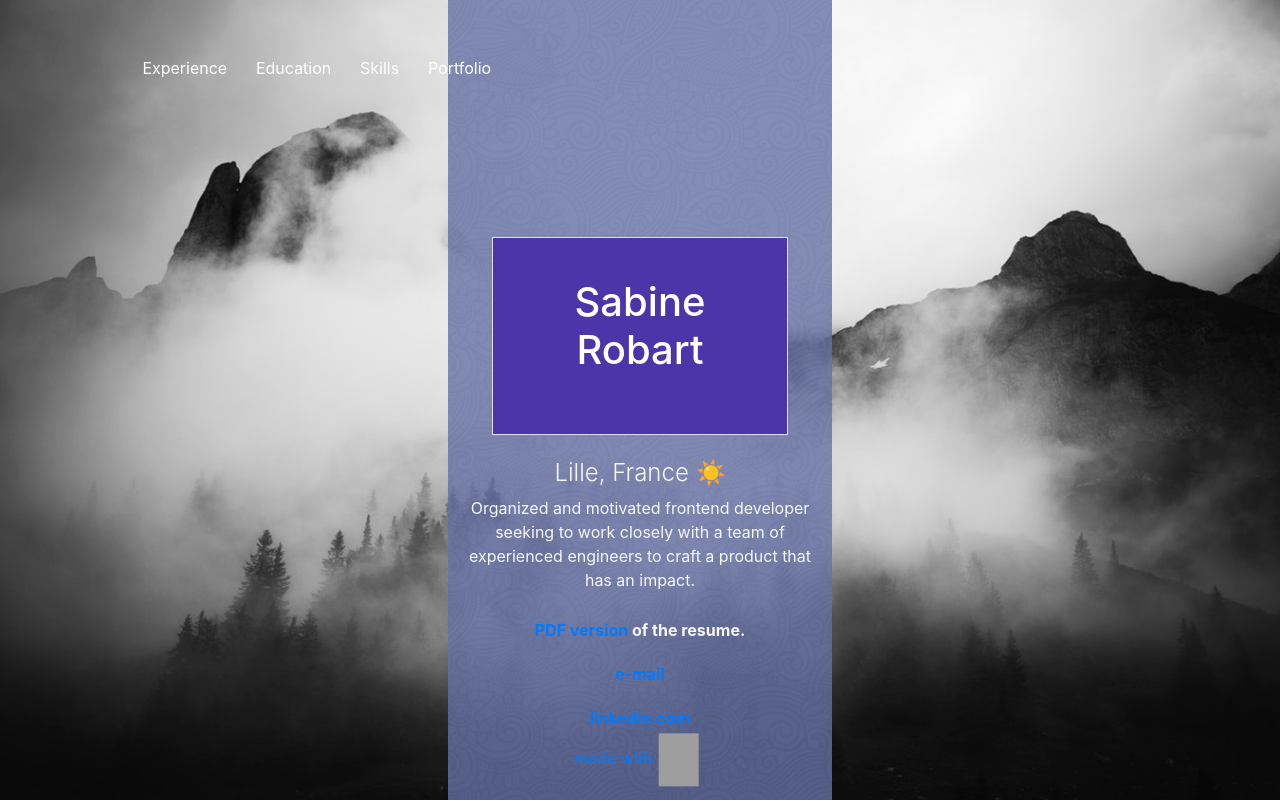
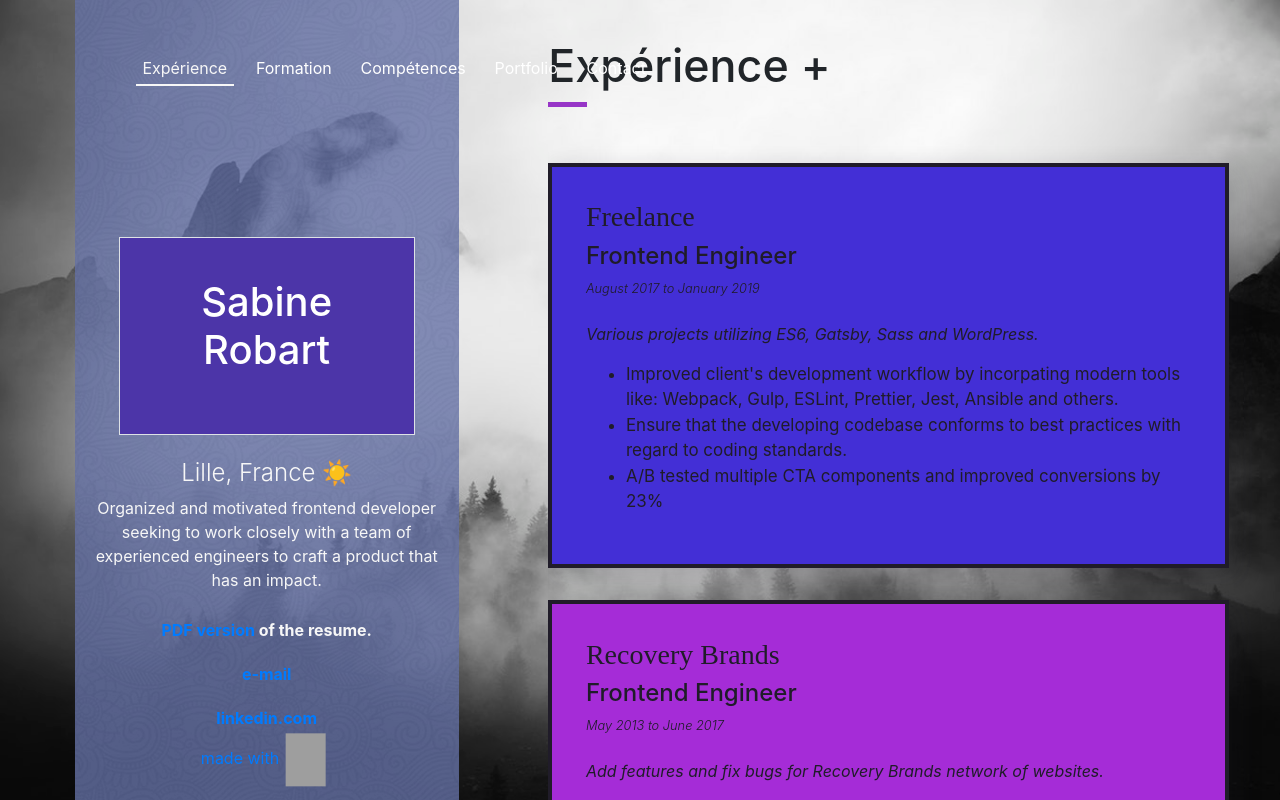
Before and after one commit to Sabinerobart/resume, a React (Create React App) app: page / in a window 1280 px wide. Shown: the top 800 px of the page. Built offline with nearby package versions, Linux system fonts and the light colour scheme; grey boxes are pictures that could not be loaded.

Commit message:
[Upd] navigation.

```diff
--- a/src/App.js
+++ b/src/App.js
@@ -5,17 +5,19 @@ import {
   NavLink,
   Switch
 } from "react-router-dom";
+
 import "./App.scss";
 import Hero from "./components/Hero";
 import SkillsList from "./components/SkillsList";
-import Card from "./components/Card";
+import Experience from "./components/Experience";
 import Education from "./components/Education";
+import Portfolio from "./components/Portfolio";
 import Contact from "./components/Contact";
-import Portfolio from "./components/Portfolio";
 
 class App extends Component {
   render() {
     const resume = this.props.resumeJson;
+    const activeColor = "#f7f7f7";
     return (
       <Router>
         <div className="app">
@@ -23,13 +25,13 @@ class App extends Component {
           <Switch>
             <Route
               exact
-              path={"/Experience"}
-              render={() => <Card resumeObj={resume} />}
+              path={"/"}
+              render={() => <Experience resumeObj={resume} />}
             />
             <Route
               exact
               path={"/Education"}
-              render={() => <Education education={resume.education[0]} />}
+              render={() => <Education education={resume.education} />}
             />
             <Route
               exact
@@ -39,47 +41,66 @@ class App extends Component {
             <Route
               exact
               path={"/Portfolio"}
-              render={() => <Portfolio info={resume.basics} />}
+              render={() => <Portfolio portfolio={resume.portfolio} />}
+            />
+            <Route
+              exact
+              path={"/Contact"}
+              render={() => <Contact info={resume.basics.social} />}
             />
           </Switch>
 
-          <nav expand="sm" className="nav__container">
+          <nav className="nav__container">
             <NavLink
               exact
-              to="/Experience"
+              to="/"
               className="nav__btn"
               activeStyle={{
-                borderBottom: "2px solid #9735c7"
+                color: activeColor,
+                borderColor: activeColor
               }}
             >
-              Experience
+              Expérience
             </NavLink>
             <NavLink
               to={"/Education"}
               className="nav__btn"
               activeStyle={{
-                borderBottom: "2px solid #9735c7"
+                color: activeColor,
+                borderColor: activeColor
               }}
             >
-              Education
+              Formation
             </NavLink>
             <NavLink
               to={"/Skills"}
               className="nav__btn"
               activeStyle={{
-                borderBottom: "2px solid #9735c7"
+                color: activeColor,
+                borderColor: activeColor
               }}
             >
-              Skills
+              Compétences
             </NavLink>
             <NavLink
               to={"/Portfolio"}
               className="nav__btn"
               activeStyle={{
-                borderBottom: "2px solid #9735c7"
+                color: activeColor,
+                borderColor: activeColor
               }}
             >
               Portfolio
+            </NavLink>
+            <NavLink
+              to={"/Contact"}
+              className="nav__btn"
+              activeStyle={{
+                color: activeColor,
+                borderColor: activeColor
+              }}
+            >
+              Contact
             </NavLink>
           </nav>
         </div>
```
